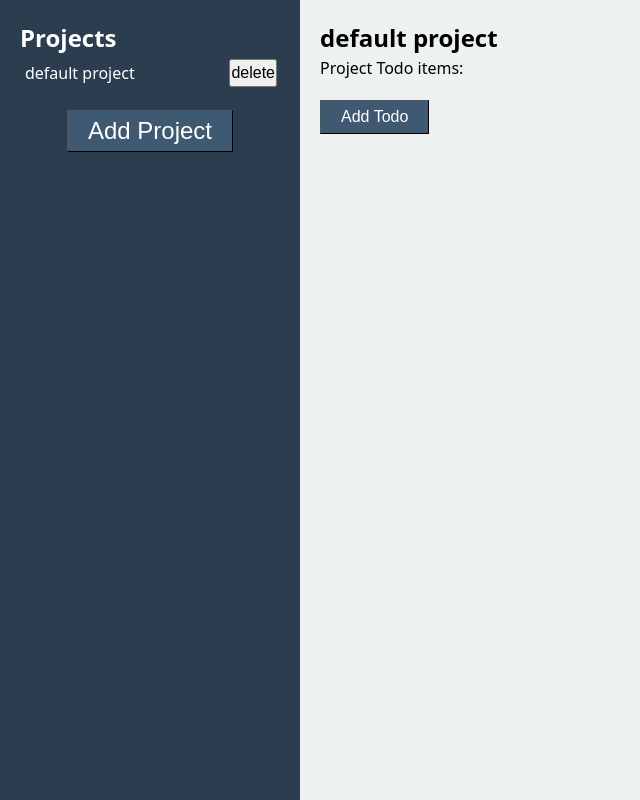
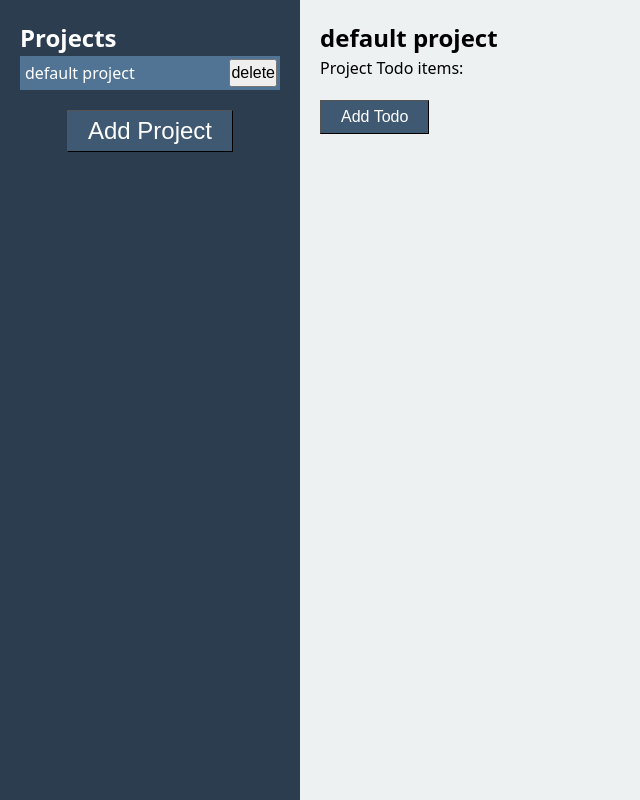
Before and after one commit to ARParizi/Odin-Project--Todo-List, a website built with webpack: page src/template.html in a window 1280 px wide. Shown: the whole page, without its empty margins (0-640 px from the left). Built offline with nearby package versions, Linux system fonts and the light colour scheme.

Commit message:
Highlight current project in the project list

```diff
--- a/src/index.js
+++ b/src/index.js
@@ -34,15 +34,16 @@ let currentProjectId;
 const getCurrentProject = () => projectArray.getItemById(currentProjectId);
 
 changeCurrentProject(projectArray.getLastItem().id);
+
 function changeCurrentProject(newId) {
     currentProjectId = newId;
     const currentProjectHeading = document.querySelector('#current-project-heading');
     currentProjectHeading.textContent = getCurrentProject().title;
+    renderProjectList();
     renderTodoContainer();
 }
 
 
-renderProjectList();
 function renderProjectList(){
     const projectList = document.querySelector('#project-list');
     const projectArrayCopy = projectArray.getArray();
@@ -64,6 +65,10 @@ function renderProjectList(){
         newLi.appendChild(newBtn);
         newLi.setAttribute('data-id', projectArrayCopy[ii].id.toString());
         newLi.addEventListener('click', liClicked);
+
+        if(currentProjectId === projectArrayCopy[ii].id)
+            newLi.classList.add('selected-project');
+
         if (ii === 0)
             projectList.replaceChildren(newLi);
         else
--- a/src/styles.css
+++ b/src/styles.css
@@ -44,6 +44,10 @@ main {
 
 #project-list li:hover {
   background-color: hsl(210, 29%, 35%);
+}
+
+#project-list li.selected-project {
+  background-color: hsl(210, 29%, 45%);
 }
 
 .delete-project-button {
```
